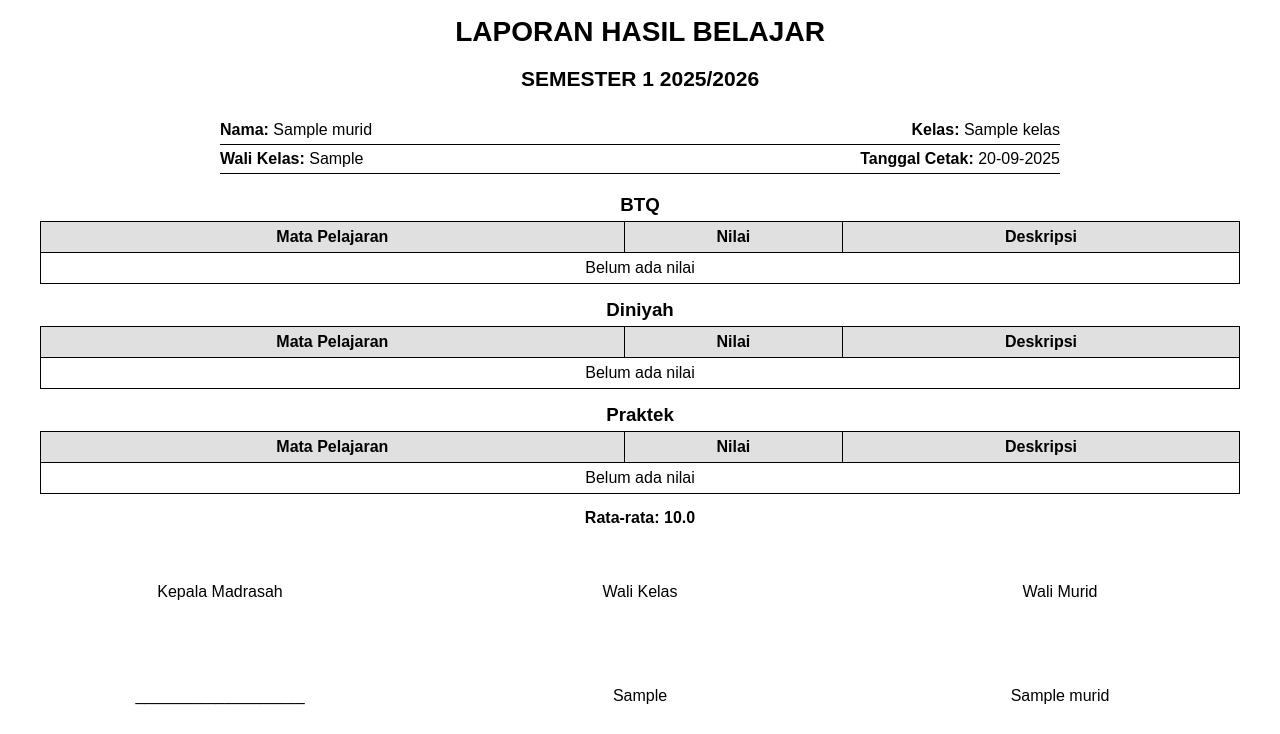
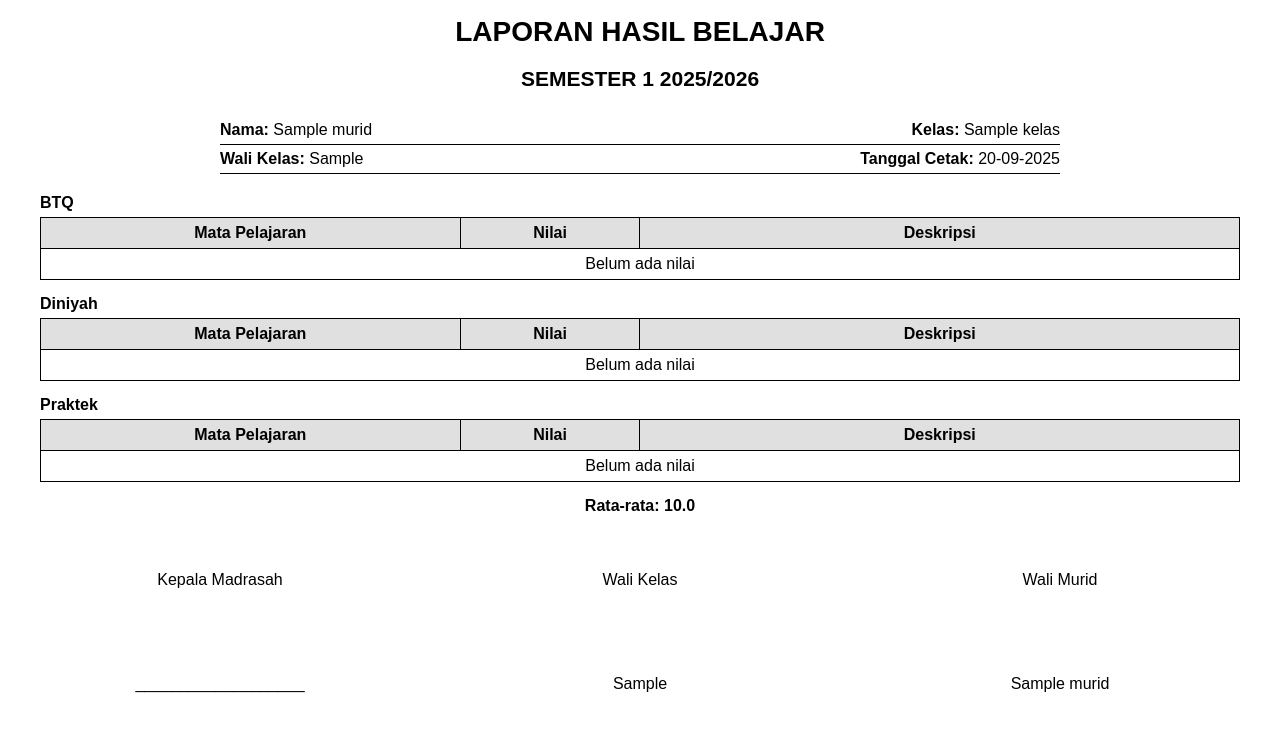
Before and after one commit to ulumuddin87/gitHubRailway, a Flask app: page /rapot/1/1 in a window 1280 px wide. Shown: the part 211-945 px from the top of the page. After the commit the page ends 904 px from the top, so only its background shows below. Run offline with Flask 3, Linux system fonts and the light colour scheme; a database or web service that is not in the repository returns one stand-in record (values such as "Sample title"); some libraries are stand-ins or nearby versions.

Commit message:
fix rapot

```diff
--- a/templates/rapot.html
+++ b/templates/rapot.html
@@ -115,15 +115,16 @@
   </div>
 </div>
 
+
 {% set kategori_list = ['BTQ', 'Diniyah', 'Praktek'] %}
 {% for kategori in kategori_list %}
-    <h3 style="text-align:center; margin:15px 0 5px 0;">{{ kategori }}</h3>
-    <table style="width:100%; border-collapse:collapse; margin-bottom:15px; font-size:12pt;">
+    <div class="kategori-title">{{ kategori }}</div>
+    <table>
         <thead>
-            <tr style="background-color:#a2c7f7;">
-                <th style="border:1px solid #000; padding:6px; text-align:center;">Mata Pelajaran</th>
-                <th style="border:1px solid #000; padding:6px; text-align:center;">Nilai</th>
-                <th style="border:1px solid #000; padding:6px; text-align:center;">Deskripsi</th>
+            <tr>
+                <th class="col-mapel">Mata Pelajaran</th>
+                <th class="col-nilai">Nilai</th>
+                <th class="col-deskripsi">Deskripsi</th>
             </tr>
         </thead>
         <tbody>
@@ -131,14 +132,14 @@
             {% if kategori_nilai %}
                 {% for n in kategori_nilai %}
                 <tr>
-                    <td style="border:1px solid #000; padding:6px; text-align:center;">{{ n.mapel }}</td>
-                    <td style="border:1px solid #000; padding:6px; text-align:center;">{{ n.nilai }}</td>
-                    <td style="border:1px solid #000; padding:6px; text-align:center;">{{ n.deskripsi }}</td>
+                    <td class="col-mapel">{{ n.mapel }}</td>
+                    <td class="col-nilai">{{ n.nilai }}</td>
+                    <td class="col-deskripsi">{{ n.deskripsi }}</td>
                 </tr>
                 {% endfor %}
             {% else %}
                 <tr>
-                    <td colspan="3" style="border:1px solid #000; padding:6px; text-align:center;">Belum ada nilai</td>
+                    <td colspan="3">Belum ada nilai</td>
                 </tr>
             {% endif %}
         </tbody>
```
